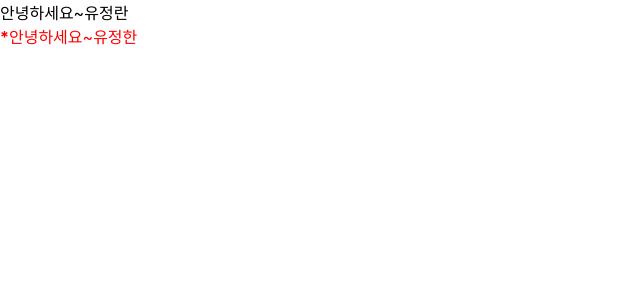
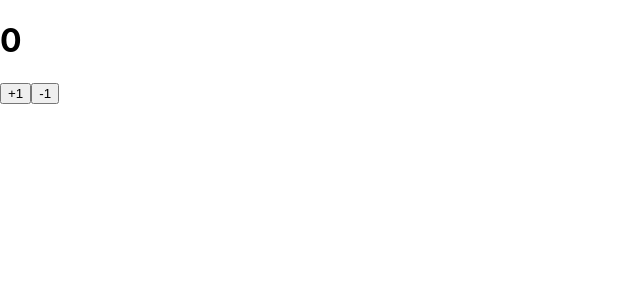
Before and after one commit to youjeonghan/React_Study, a React (Create React App) app in the folder begin-react/: page / in a window 1280 px wide. Shown: the top 300 px of the page, without its empty margins (0-640 px from the left). Built offline with nearby package versions, Linux system fonts and the light colour scheme.

Commit message:
7. useState 를 통해 컴포넌트에서 바뀌는 값 관리하기

```diff
--- a/begin-react/src/App.js
+++ b/begin-react/src/App.js
@@ -1,11 +1,11 @@
 import React from 'react';
 import Hello from './Hello';
+import Counter from './Counter'
 
 function App() {
     return (
         <>
-            <Hello name="유정란" />
-            <Hello name="유정한" color="red" isSpecial={true} />
+            <Counter />
         </>
     );
 }
--- /dev/null
+++ b/begin-react/src/Counter.js
@@ -0,0 +1,26 @@
+import React, { useState } from "react"
+
+function Counter() {
+    // useState에서 setNumber에 함수를 넘겨주면 이전의 값을 넣는다 8,13 라인 참고
+    const [num, setNumber] = useState(0);
+
+    const onIncrease = () =>{
+        setNumber(prevNumber => prevNumber + 1);
+        console.log('+1');
+    }
+
+    const onDecrease = () =>{
+        setNumber(prevNumber => prevNumber - 1);
+        console.log('-1');
+    }
+
+    return (
+        <div>
+            <h1>{num}</h1>
+            <button onClick={onIncrease}>+1</button>
+            <button onClick={onDecrease}>-1</button>
+        </div>
+    );
+}
+
+export default Counter;
--- a/begin-react/src/Hello.js
+++ b/begin-react/src/Hello.js
@@ -6,6 +6,6 @@
             {isSpecial ? <b>*</b> : null}
             안녕하세요~{name}
         </div>
-    )
+    );
 }
 export default Hello;
```
